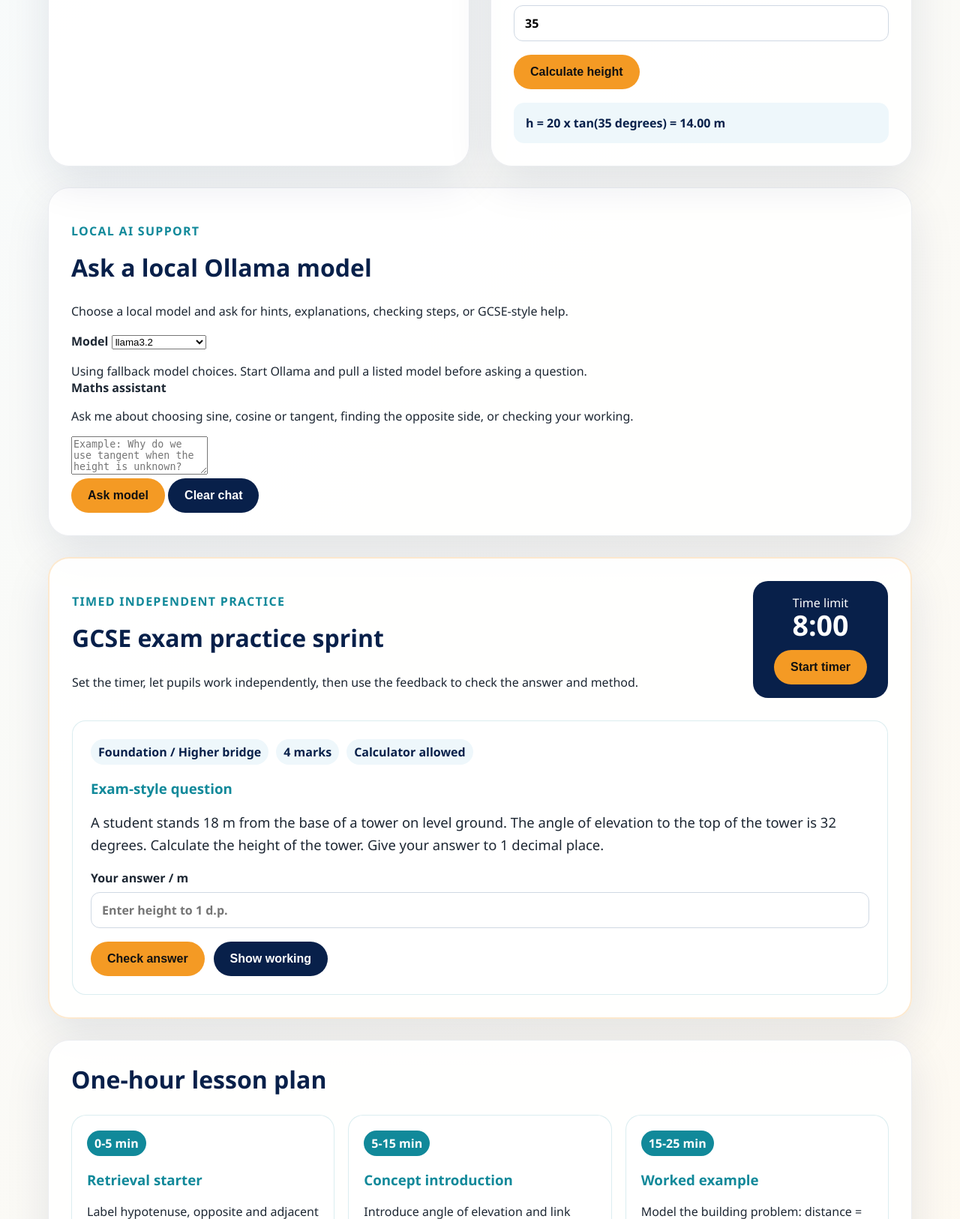
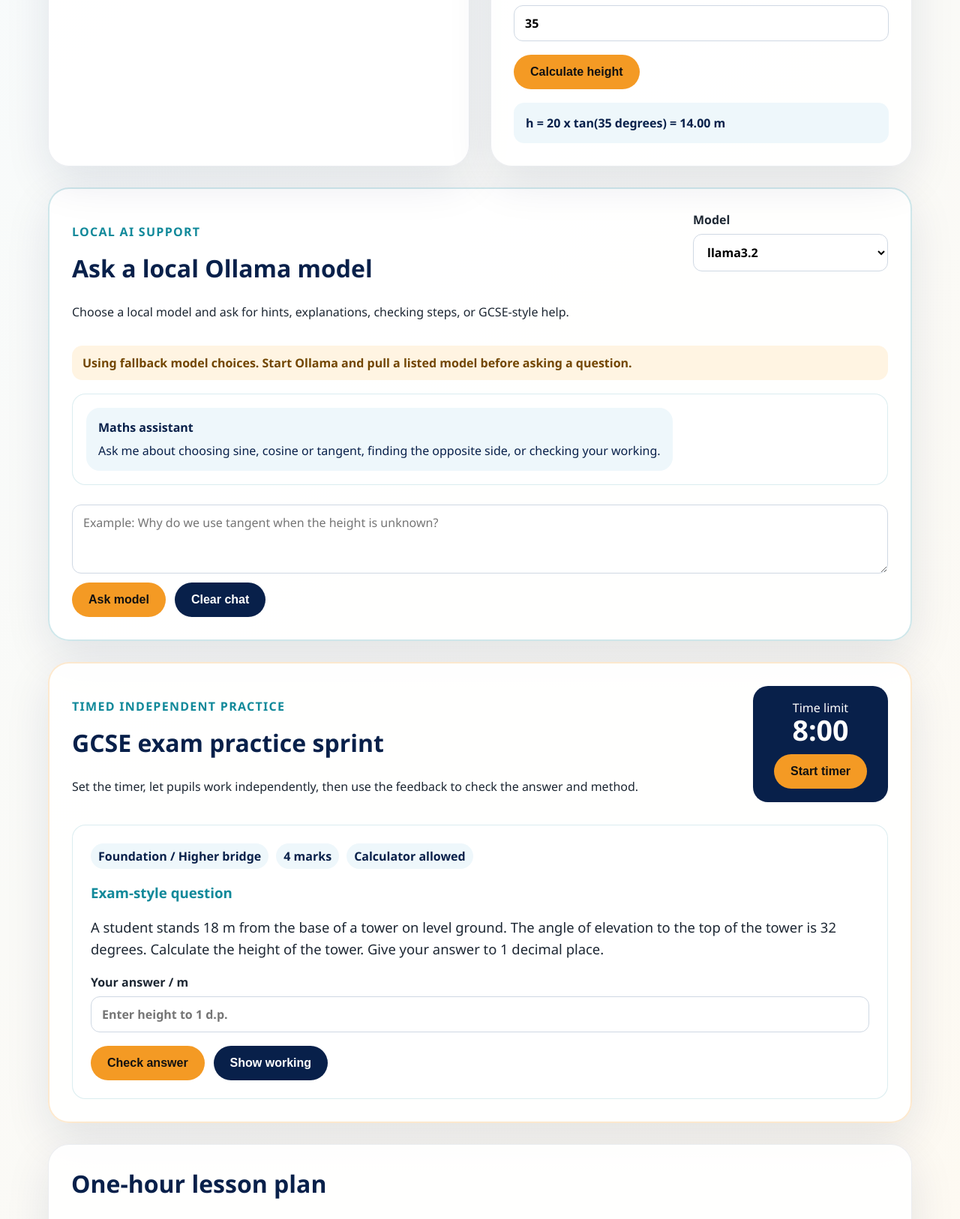
Before and after one commit to hlin863/Demo-Mathematical-App, a Flask app: page / in a window 1280 px wide. Shown: the part 1387-3013 px from the top of the page at 75% size. Run offline with Flask 3, Linux system fonts and the light colour scheme; data that the repository does not hold is empty.

Commit message:
Style local model chat panel

```diff
--- a/app/static/css/styles.css
+++ b/app/static/css/styles.css
@@ -169,7 +169,9 @@ label {
     font-weight: 700;
 }
 
-input {
+input,
+select,
+textarea {
     width: 100%;
     margin-top: 8px;
     padding: 12px 14px;
@@ -178,11 +180,21 @@ input {
     font: inherit;
 }
 
+select,
+textarea {
+    background: #ffffff;
+}
+
+textarea {
+    resize: vertical;
+}
+
 .practice-panel {
     border: 2px solid rgba(244, 154, 36, 0.22);
 }
 
-.practice-heading {
+.practice-heading,
+.chat-heading {
     display: flex;
     justify-content: space-between;
     gap: 24px;
@@ -243,6 +255,77 @@ input {
 
 .timer-warning {
     color: #ffd38a;
+}
+
+.chat-panel {
+    border: 2px solid rgba(17, 137, 154, 0.20);
+}
+
+.model-picker {
+    min-width: 260px;
+    margin-top: 0;
+}
+
+.chat-status {
+    margin: 18px 0;
+    padding: 12px 14px;
+    border-radius: 14px;
+    background: var(--soft);
+    color: var(--navy);
+    font-weight: 800;
+}
+
+.chat-warning {
+    background: #fff4e2;
+    color: #724600;
+}
+
+.chat-messages {
+    display: flex;
+    flex-direction: column;
+    gap: 12px;
+    max-height: 360px;
+    overflow-y: auto;
+    margin: 18px 0;
+    padding: 18px;
+    border-radius: 18px;
+    background: #ffffff;
+    border: 1px solid rgba(17, 137, 154, 0.15);
+}
+
+.chat-message {
+    max-width: 82%;
+    padding: 14px 16px;
+    border-radius: 18px;
+    line-height: 1.55;
+}
+
+.chat-message p {
+    margin: 6px 0 0;
+    white-space: pre-line;
+}
+
+.assistant-message {
+    align-self: flex-start;
+    background: var(--soft);
+    color: var(--navy);
+}
+
+.user-message {
+    align-self: flex-end;
+    background: var(--navy);
+    color: #ffffff;
+}
+
+.chat-form {
+    display: grid;
+    gap: 12px;
+}
+
+.chat-actions {
+    display: flex;
+    flex-wrap: wrap;
+    gap: 12px;
 }
 
 .exam-card {
@@ -309,6 +392,19 @@ footer {
         grid-template-columns: 1fr;
     }
 
+    .practice-heading,
+    .chat-heading {
+        flex-direction: column;
+    }
+
+    .model-picker {
+        min-width: 100%;
+    }
+
+    .chat-message {
+        max-width: 100%;
+    }
+
     .hero {
         min-height: auto;
     }
```
